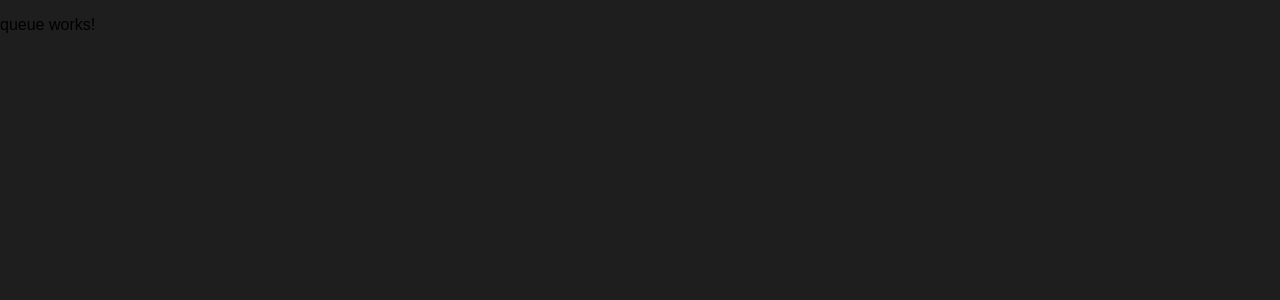
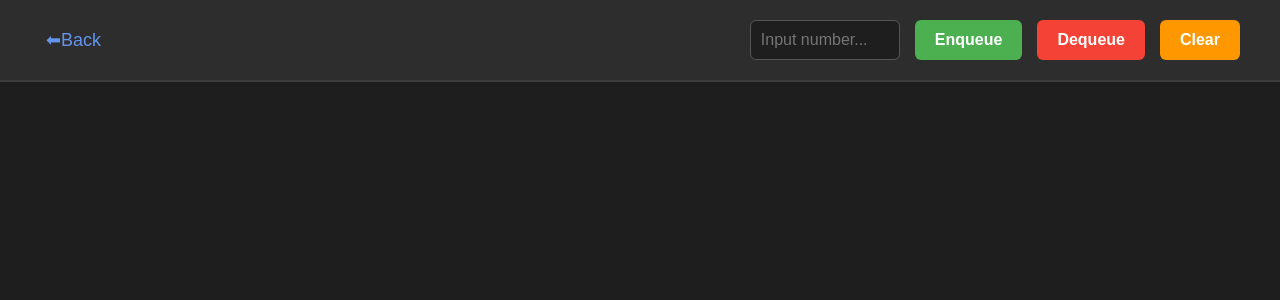
Before and after one commit to michmro04/DataStructureVisualizer_Angular, an Angular app: page /queue in a window 1280 px wide. Shown: the top 300 px of the page. Built offline with nearby package versions, Linux system fonts and the light colour scheme.

Commit message:
adding html and sccs files of Queue - Queue module works!

```diff
--- a/src/app/views/home/home.html
+++ b/src/app/views/home/home.html
@@ -2,7 +2,7 @@
     <h1>Data Structure Visualizer</h1>
 
     <button class="menu-btn primary" routerLink="/stack">Stack</button>
-    <button class="menu-btn primary">Queue</button>
+    <button class="menu-btn primary" routerLink="/queue">Queue</button>
 
     <button class="menu-btn disabled" disabled>Linked List</button>
     <button class="menu-btn disabled" disabled>Binary Serach Tree (BST)</button>
--- a/src/app/views/queue/queue.html
+++ b/src/app/views/queue/queue.html
@@ -1 +1,21 @@
-<p>queue works!</p>
+<div class="visualizer-container">
+    <div class="control-panel">
+        <button class="back-btn" routerLink="/">⬅Back</button>
+
+        <div class="actions">
+            <input type="number" [(ngModel)]="inputElement" placeholder="Input number..."/>
+
+            <button class="action-btn enqueue" (click)="onEnqueue()">Enqueue</button>
+            <button class="action-btn dequeue" (click)="onDequeue()">Dequeue</button>
+            <button class="action-btn clear" (click)="onClear()">Clear</button>
+        </div>
+    </div>
+
+    <div class="queue-board">
+        @for (item of visualElements; track $index){
+            <div class="queue-box">
+                {{ item }}
+            </div>
+        }
+    </div>
+</div>
--- a/src/app/views/queue/queue.scss
+++ b/src/app/views/queue/queue.scss
@@ -0,0 +1,99 @@
+.visualizer-container {
+    height: 100vh;
+    background-color: #1e1e1e;
+    color: white;
+    display: flex;
+    flex-direction: column;
+    font-family: Arial, sans-serif;
+}
+
+.control-panel {
+    display: flex;
+    justify-content: space-between;
+    align-items: center;
+    padding: 20px 40px;
+    background-color: #2d2d2d;
+    border-bottom: 2px solid #3d3d3d;
+
+    .back-btn {
+        background: none;
+        color: #6495ed;
+        border: none;
+        font-size: 18px;
+        cursor: pointer;
+
+        &:hover { text-decoration: underline; }
+    }
+
+    .actions {
+        display: flex;
+        gap: 15px;
+
+        input {
+            padding: 10px;
+            border-radius: 6px;
+            border: 1px solid #555;
+            background-color: #1e1e1e;
+            color: white;
+            font-size: 16px;
+            width: 150px;
+            outline: none;
+
+            &:focus { border-color: #6495ed; }
+        }
+
+        .action-btn {
+            padding: 10px 20px;
+            border: none;
+            border-radius: 6px;
+            cursor: pointer;
+            font-size: 16px;
+            font-weight: bold;
+            transition: 0.2s;
+
+            &.enqueue { background-color: #4CAF50; color: white; }
+            &.dequeue { background-color: #f44336; color: white; }
+            &.clear { background-color: #ff9800; color: white; }
+
+            &:hover { filter: brightness(1.1); transform: scale(1.05); }
+        }
+    }
+}
+
+.queue-board {
+    flex: 1;
+    display: flex;
+    flex-direction: row-reverse;
+    justify-content: flex-start;
+    align-items: center;
+    padding-right: 50px;
+    gap: 8px;
+}
+
+.queue-box {
+    width: 150px;
+    height: 100px;
+    background-color: #0c43aa;
+    color: white;
+    display: flex;
+    justify-content: center;
+    align-items: center;
+    font-size: 24px;
+    font-weight: bold;
+    border: 2px solid #4b7bd4;
+    border-radius: 8px;
+    box-shadow: 0 4px 10px rgba(0, 0, 0, 0.4);
+
+    animation: popIn 0.2s ease-in forwards;
+}
+
+@keyframes popIn {
+    from {
+        transform: translateX(-30px);
+        opacity: 0;
+    }
+    to {
+        transform: translateX(0);
+        opacity: 1;
+    }
+}
```
